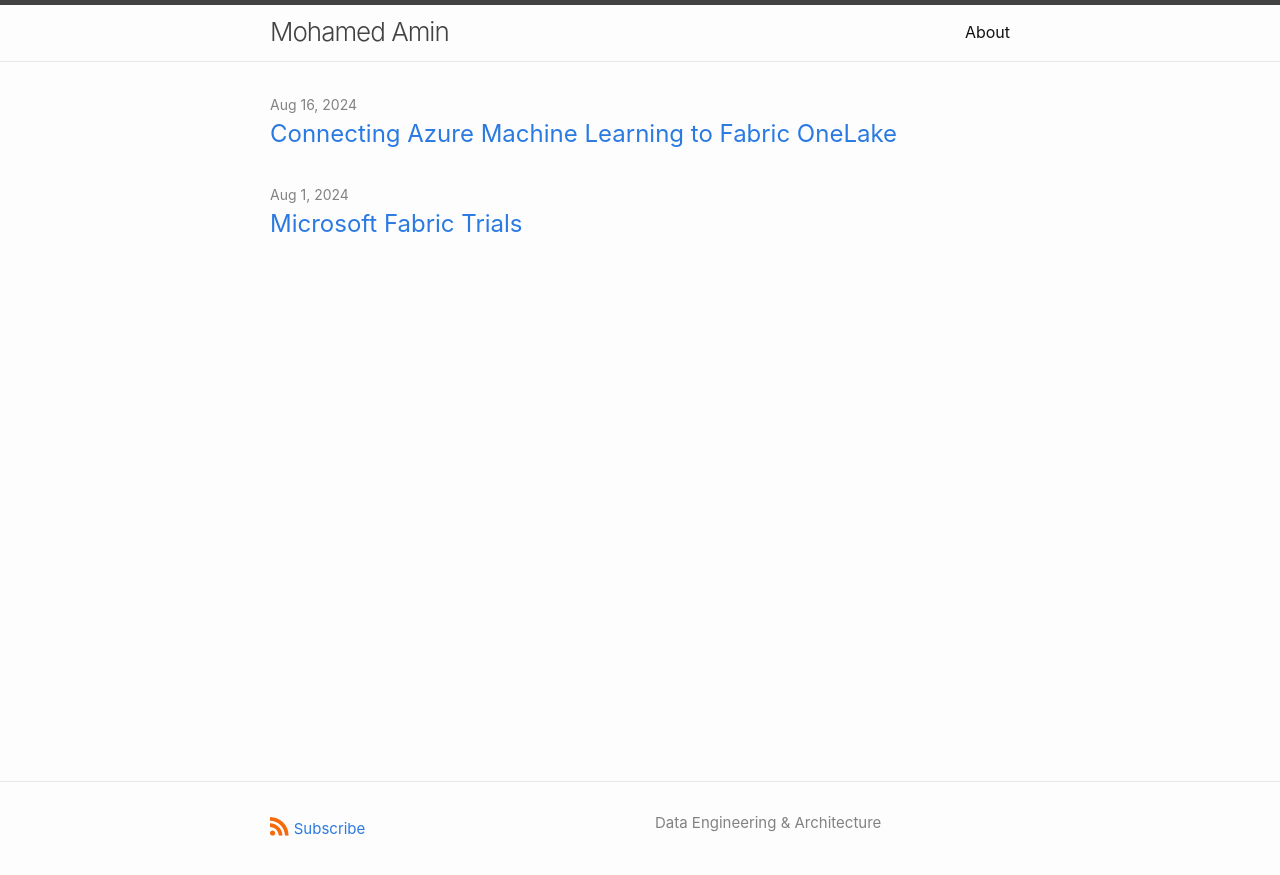
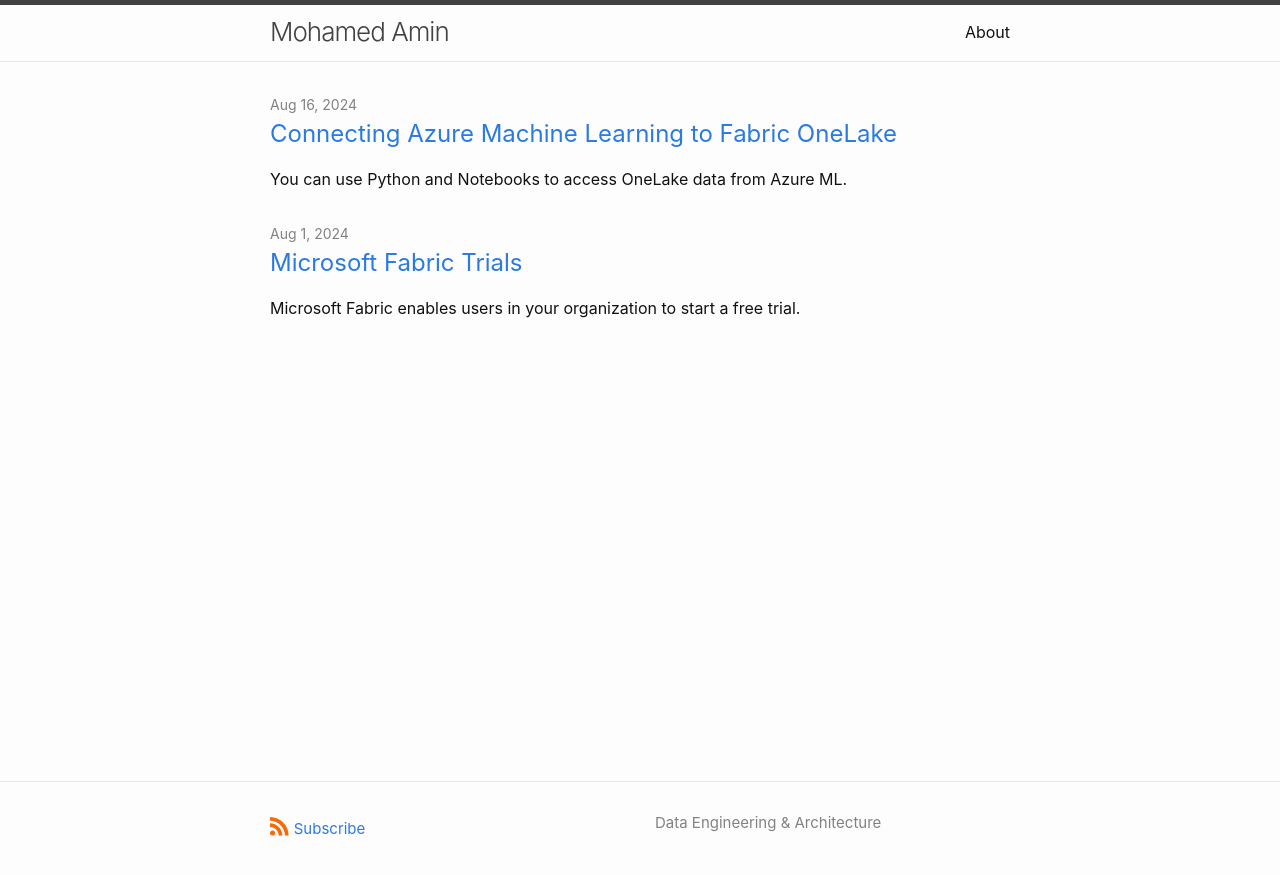
Before and after one commit to modamin/modamin.github.io, a Jekyll site: the page built from index.md, in a window 1280 px wide. Shown: the top 875 px of the page. Built offline with Jekyll 4.4.1, drawn with Linux system fonts in a browser that asks for light colours.

Commit message:
show excerpt

```diff
--- a/_config.yml
+++ b/_config.yml
@@ -32,7 +32,7 @@
   - about.md
 
 # Set to `true` to show excerpts on the homepage.
-#show_excerpts: false
+show_excerpts: true
 
 # Minima specific settings, which are only available from Minima 3.0 onward.
 minima:
```
